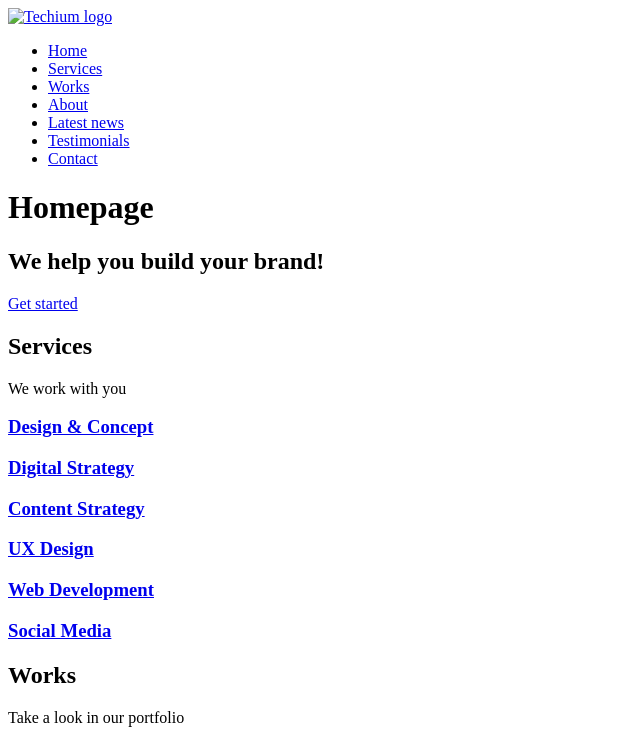
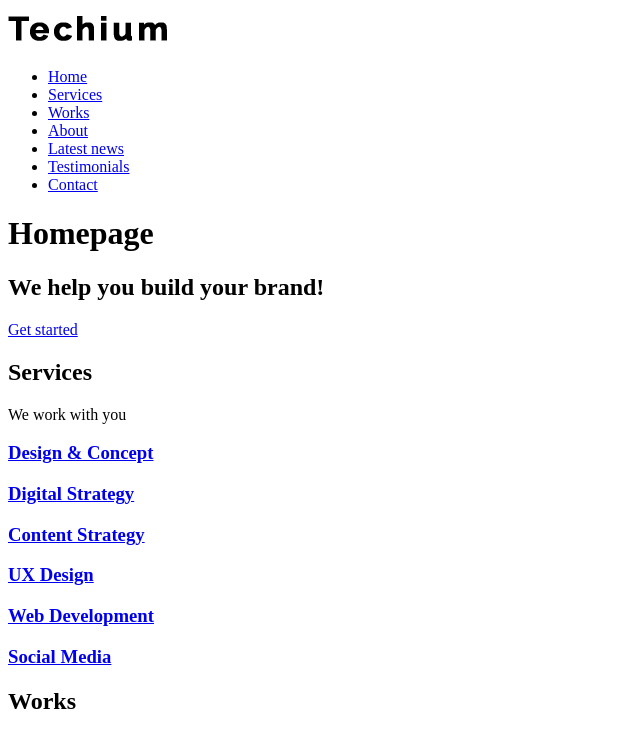
Before and after one commit to FlavioAvdulla/holbertonschool-web_front_end, a plain HTML site: page html_advanced/35-index.html in a window 1280 px wide. Shown: the top 732 px of the page, without its empty margins (0-640 px from the left). Drawn offline with Linux system fonts and the light colour scheme.

Commit message:
35-index.html

```diff
--- a/html_advanced/35-index.html
+++ b/html_advanced/35-index.html
@@ -16,10 +16,7 @@
     <header>
         <div>
             <div>
-                <a href="/">
-                    <span><img src="holbertonschool-web_front_end/html_advanced/logo-black.png" alt="Techium logo"
-                            width="160" height="40"></span>
-                </a>
+                <a href="/"><img src="./logo-black.png" alt="Techium logo" width="160" height="40"></a>
             </div>
             <nav>
                 <ul>
```
